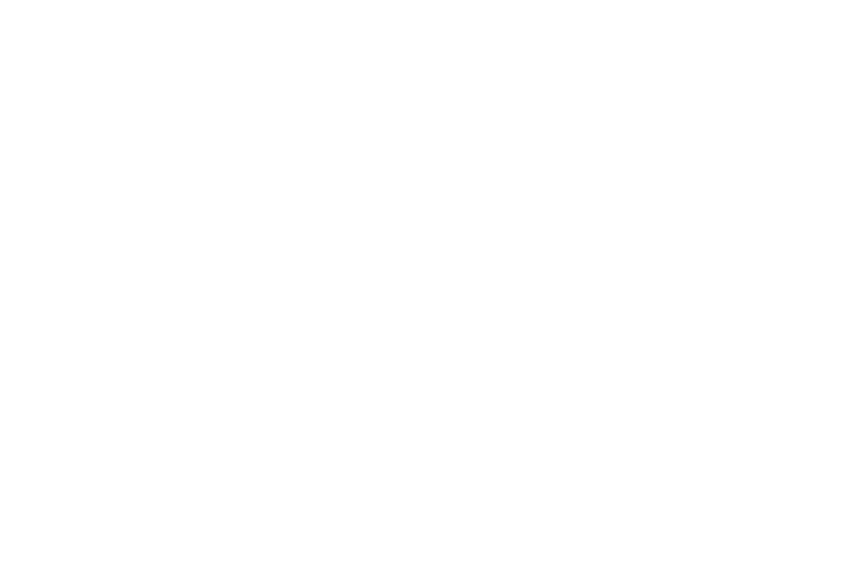
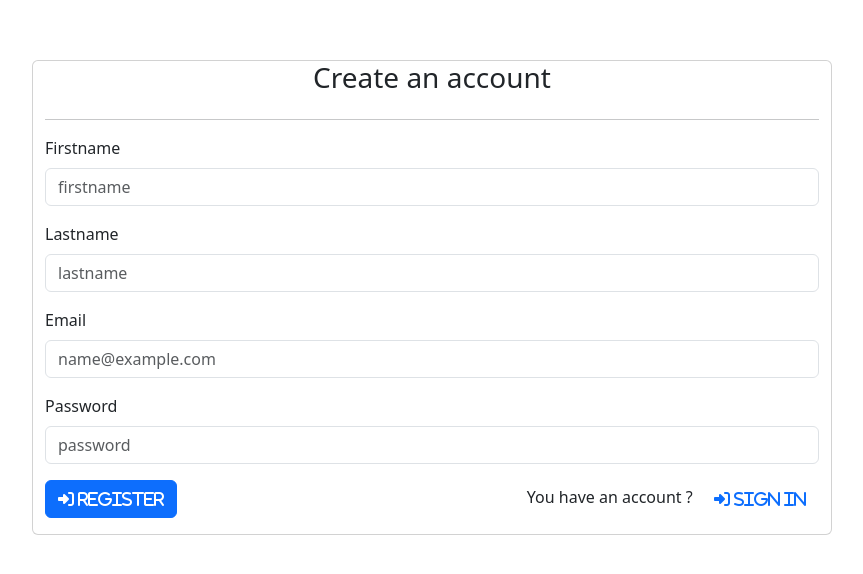
Before and after one commit to fzamiche/front-book-social-network, an Angular app: page /register in a window 1280 px wide. Before the commit this address led to /. Shown: the part 132-706 px from the top of the page, without its empty margins (208-1071 px from the left). Built offline with nearby package versions, Linux system fonts and the light colour scheme.

Commit message:
Impl the registration page

```diff
--- a/src/app/app-routing.module.ts
+++ b/src/app/app-routing.module.ts
@@ -1,12 +1,16 @@
 import { NgModule } from '@angular/core';
 import { RouterModule, Routes } from '@angular/router';
 import {LoginComponent} from "./pages/login/login.component";
+import {RegisterComponent} from "./pages/register/register.component";
 
 const routes: Routes = [
   {
     path: 'login',
     component: LoginComponent
-
+  },
+  {
+    path: 'register',
+    component: RegisterComponent
   }
 ];
 
--- a/src/app/app.module.ts
+++ b/src/app/app.module.ts
@@ -6,11 +6,13 @@
 import {HttpClient, HttpClientModule} from "@angular/common/http";
 import { LoginComponent } from './pages/login/login.component';
 import {FormsModule} from "@angular/forms";
+import { RegisterComponent } from './pages/register/register.component';
 
 @NgModule({
   declarations: [
     AppComponent,
-    LoginComponent
+    LoginComponent,
+    RegisterComponent
   ],
   imports: [
     BrowserModule,
--- a/src/app/pages/login/login.component.html
+++ b/src/app/pages/login/login.component.html
@@ -17,12 +17,12 @@
   </div>
   <div class="d-flex justify-content-between mb-3">
     <button (click)="login()" type="button" class="btn btn-primary">
-            <em class="fas fa-sign-in-alt">&nbsp; Sign in</em>
+      <em class="fas fa-sign-in-alt">&nbsp;Sign in</em>
     </button>
     <div>
-            Don't have an account ? &nbsp;
+      Don't have an account ?&nbsp;
       <button (click)="register()" type="button" class="btn btn-link">
-                <em class="fas fa-sign-in-alt">&nbsp; Register</em>
+        <em class="fas fa-sign-in-alt">&nbsp;Register</em>
       </button>
     </div>
   </div>
--- /dev/null
+++ b/src/app/pages/register/register.component.html
@@ -0,0 +1,39 @@
+<div class="container-fluid card login-container">
+  <h3 class="text-center">Create an account</h3>
+  <hr>
+  <div class="alert alert-danger" role="alert"
+       *ngIf="errorMsg.length">
+    <p *ngFor="let msg of errorMsg"> {{ msg }} </p>
+  </div>
+  <div class="mb-3">
+    <label for="firstname" class="form-label">Firstname</label>
+    <input [(ngModel)]="registerRequest.firstname" type="text" class="form-control" id="firstname"
+           placeholder="firstname">
+  </div>
+  <div class="mb-3">
+    <label for="lastname" class="form-label">Lastname</label>
+    <input [(ngModel)]="registerRequest.lastname" type="text" class="form-control" id="lastname"
+           placeholder="lastname">
+  </div>
+  <div class="mb-3">
+    <label for="login" class="form-label">Email</label>
+    <input [(ngModel)]="registerRequest.email" type="email" class="form-control" id="login"
+           placeholder="name@example.com">
+  </div>
+  <div class="mb-3">
+    <label for="password" class="form-label">Password</label>
+    <input [(ngModel)]="registerRequest.password" type="password" class="form-control" id="password"
+           placeholder="password">
+  </div>
+  <div class="d-flex justify-content-between mb-3">
+    <button (click)="register()" type="button" class="btn btn-primary">
+      <em class="fas fa-sign-in-alt">&nbsp;Register </em>
+    </button>
+    <div>
+      You have an account ?&nbsp;
+      <button (click)="login()" type="button" class="btn btn-link">
+        <em class="fas fa-sign-in-alt">&nbsp;Sign in</em>
+      </button>
+    </div>
+  </div>
+</div>
--- /dev/null
+++ b/src/app/pages/register/register.component.ts
@@ -0,0 +1,38 @@
+import {Component} from '@angular/core';
+import {RegistrationRequest} from "../../services/models/registration-request";
+import {Router} from "@angular/router";
+import {AuthenticationService} from "../../services/services/authentication.service";
+
+@Component({
+  selector: 'app-register',
+  templateUrl: './register.component.html',
+  styleUrls: ['./register.component.scss']
+})
+export class RegisterComponent {
+
+  registerRequest: RegistrationRequest = {email: '', password: '', firstname: '', lastname: ''};
+  errorMsg: Array<string> = [];
+
+  constructor(
+    private router: Router,
+    private authService: AuthenticationService) {
+  }
+
+  register() {
+    this.errorMsg = [];
+    this.authService.registrer({
+      body: this.registerRequest
+    }).subscribe({
+        next: () => {
+          this.router.navigate(['/activate-account']);
+        },
+        error: (error) => {
+          this.errorMsg = error.error.validationErrors;
+        }
+      })
+  }
+
+  login() {
+    this.router.navigate(['/login']);
+  }
+}
```
Also changed, not shown: src/app/pages/register/register.component.scss (added), 1 other file (tests, documents, lock files or other folders). Lines whose indentation alone changed are shown as unchanged.
